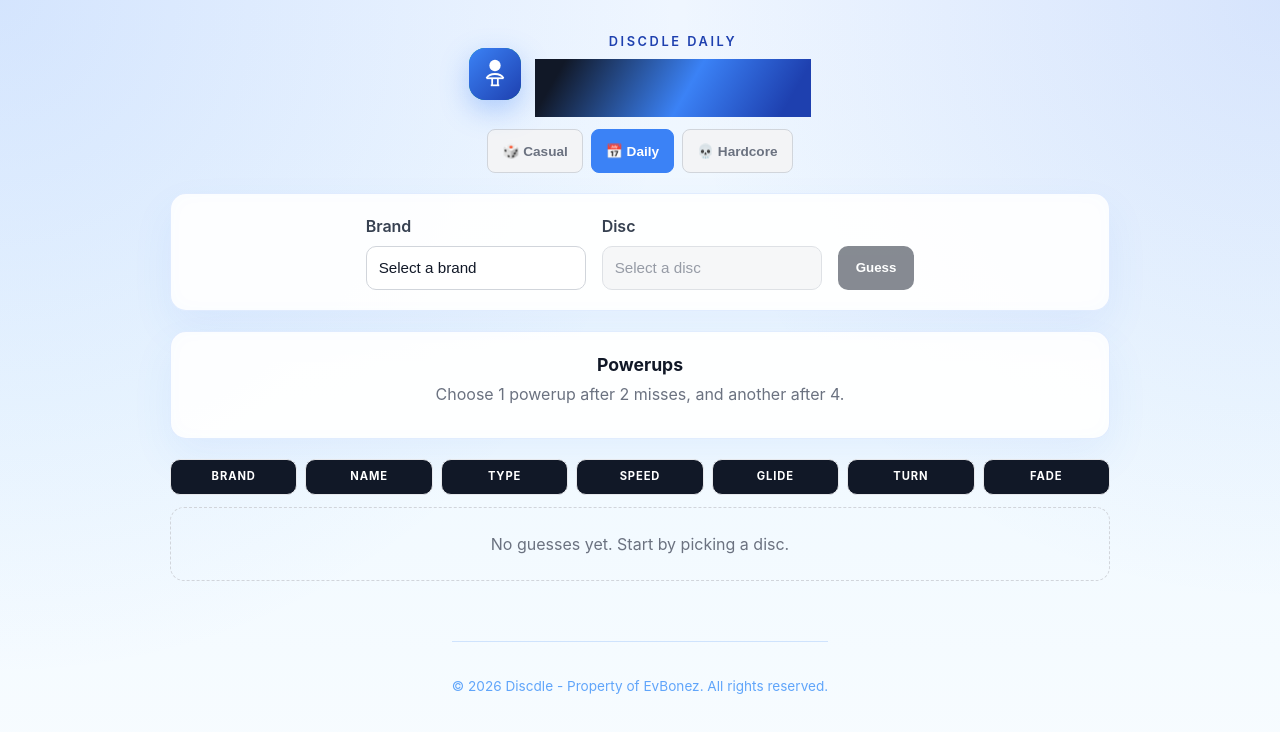
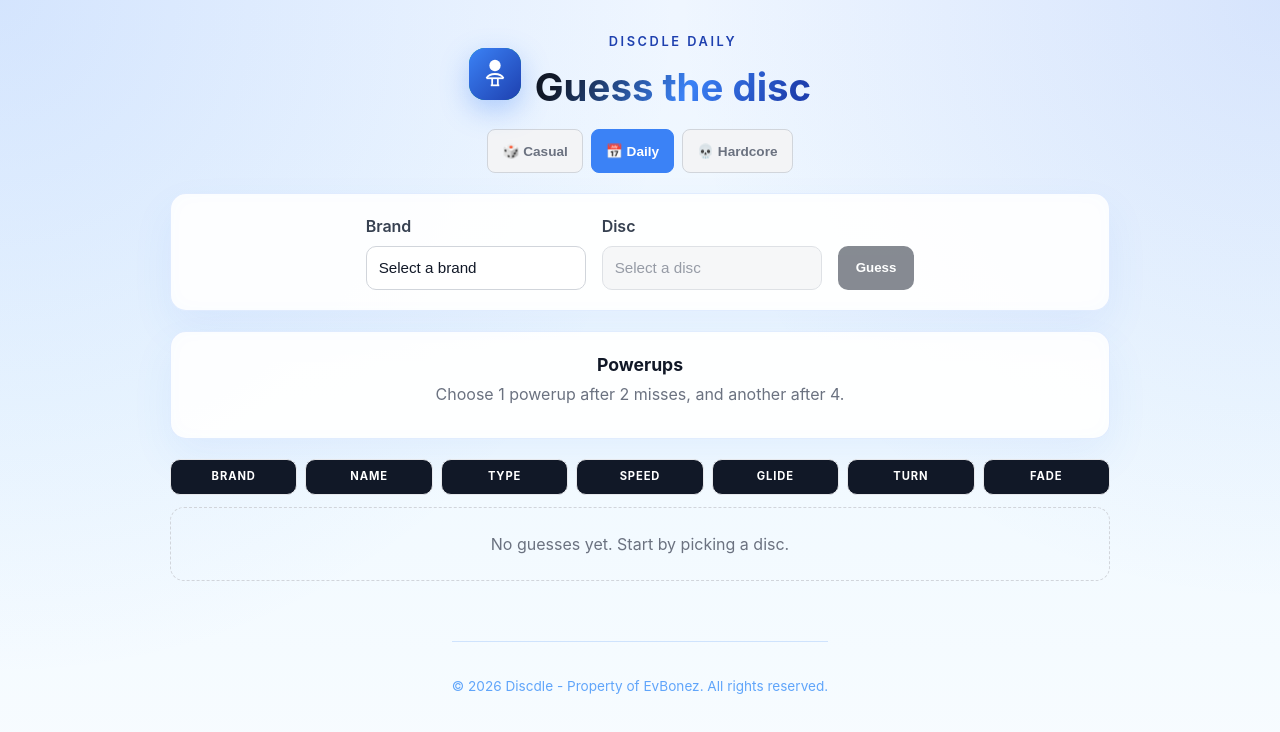
Before and after one commit to EvBonez/discdle, a React (Vite) app: page / in a window 1280 px wide. Shown: the top 732 px of the page. Built offline with nearby package versions, Linux system fonts and the light colour scheme.

Commit message:
v1.2.5 - Heading Gradient Fix

```diff
--- a/src/App.css
+++ b/src/App.css
@@ -117,50 +117,58 @@ html.hardcore-theme .logo-mark {
   margin: 0;
   font-size: 2.4rem;
   position: relative;
-  color: transparent;
-  background-clip: text;
-  -webkit-background-clip: text;
-  transition: none;
+  display: inline-block;
 }
 
-.header h1::before,
-.header h1::after {
-  content: 'Guess the disc';
+.header h1 span {
+  background: linear-gradient(120deg, #111827 10%, #10b981 55%, #059669 90%);
+  -webkit-background-clip: text;
+  background-clip: text;
+  color: transparent;
+  transition: opacity 1.5s ease;
+}
+
+.header h1::before {
+  content: attr(data-text);
   position: absolute;
   left: 0;
   top: 0;
   width: 100%;
   height: 100%;
+  background: linear-gradient(120deg, #111827 10%, #3b82f6 55%, #1e40af 90%);
+  -webkit-background-clip: text;
   background-clip: text;
-  -webkit-background-clip: text;
   color: transparent;
+  opacity: 0;
   transition: opacity 1.5s ease;
   pointer-events: none;
 }
 
-.header h1::before {
-  background: linear-gradient(120deg, #111827 10%, #3b82f6 55%, #1e40af 90%);
+.header h1::after {
+  content: attr(data-text);
+  position: absolute;
+  left: 0;
+  top: 0;
+  width: 100%;
+  height: 100%;
+  background: linear-gradient(120deg, #111827 10%, #dc2626 55%, #991b1b 90%);
+  -webkit-background-clip: text;
+  background-clip: text;
+  color: transparent;
   opacity: 0;
+  transition: opacity 1.5s ease;
+  pointer-events: none;
 }
 
-.header h1::after {
-  background: linear-gradient(120deg, #111827 10%, #dc2626 55%, #991b1b 90%);
+html.daily-theme .header h1 span {
   opacity: 0;
-}
-
-.header h1 {
-  background: linear-gradient(120deg, #111827 10%, #10b981 55%, #059669 90%);
 }
 
 html.daily-theme .header h1::before {
   opacity: 1;
 }
 
-html.daily-theme .header h1::after {
-  opacity: 0;
-}
-
-html.hardcore-theme .header h1::before {
+html.hardcore-theme .header h1 span {
   opacity: 0;
 }
 
--- a/src/App.jsx
+++ b/src/App.jsx
@@ -750,7 +750,7 @@ function App() {
           </span>
           <div>
             <p className="eyebrow">Discdle{gameMode === 'daily' ? ' Daily' : gameMode === 'hardcore' ? ' Hardcore' : ''}</p>
-            <h1>Guess the disc</h1>
+            <h1 data-text="Guess the disc"><span>Guess the disc</span></h1>
           </div>
         </div>
         <div className="mode-toggle">
--- a/src/index.css
+++ b/src/index.css
@@ -15,7 +15,7 @@
   --accent-secondary: rgba(5, 150, 105, 0.12);
   --glow-primary: rgba(34, 197, 94, 0.08);
   --glow-secondary: rgba(16, 185, 129, 0.08);
-  --transition-duration: 0.8s;
+  --transition-duration: 1.5s;
 }
 
 html.daily-theme {
```
Also changed, not shown: 1 other file (tests, documents, lock files or other folders).
